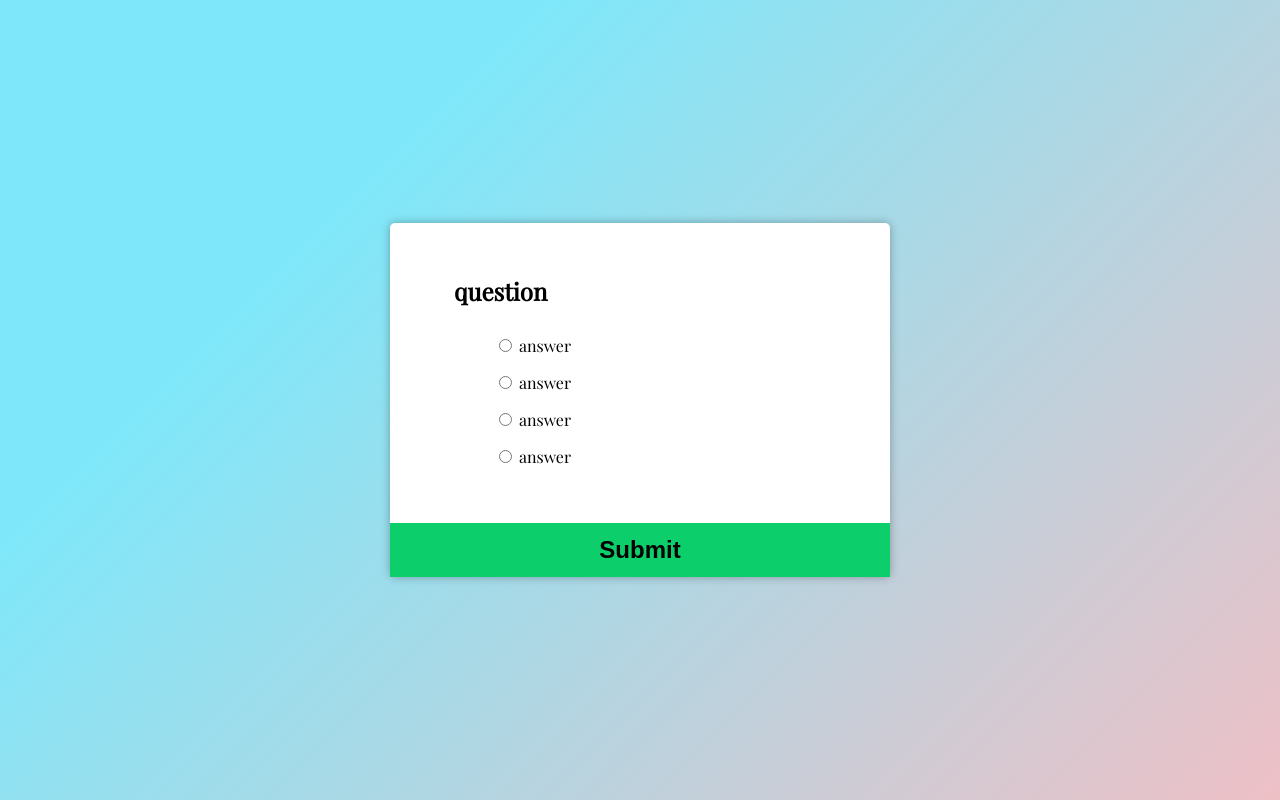
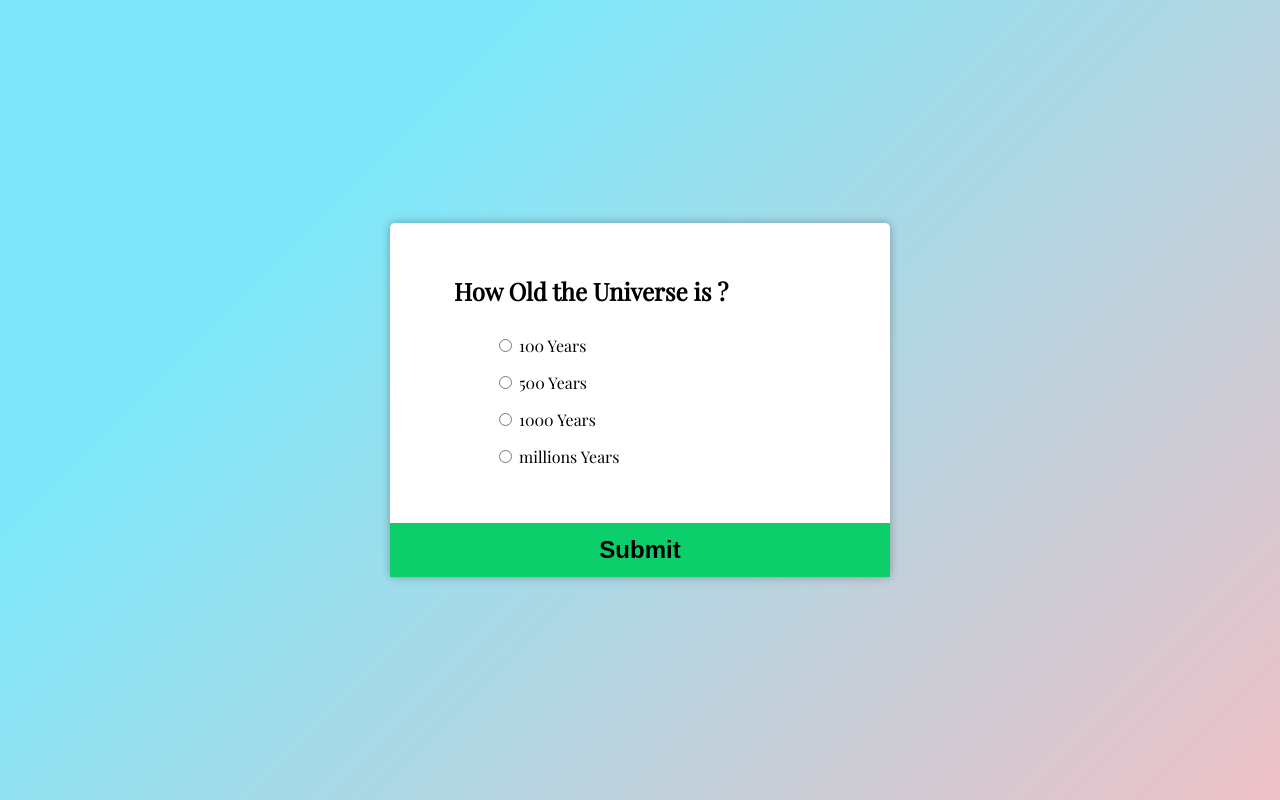
Before and after one commit to ansarjarvis/quiz-app, a plain HTML site: page index.html in a window 1280 px wide. Both pictures are taken after a click on the button "Submit". Drawn offline with nearby package versions, Linux system fonts and the light colour scheme.

Commit message:
manipulate DOM

```diff
--- a/app.js
+++ b/app.js
@@ -13,7 +13,7 @@ const quizData = [
         b: " Dr. AKM",
         c: " Mr.M16",
         d: " None of the above",
-        correct: " a "
+        correct: "a"
 
     },
     {
@@ -24,5 +24,90 @@ const quizData = [
         d: " no not possible here",
         correct: "a"
 
+    },
+    {
+        question: "What is the most used programming language in 2019?",
+        a: " javaScript ",
+        b: " java ",
+        c: " python",
+        d: " c-objective",
+        correct: "a"
+    },
+    {
+        question: "In which year was JavaScript launched?",
+        a: "1996",
+        b: "1995",
+        c: "1994",
+        d: "none of the above",
+        correct: "b",
+    },
+]
+const question = document.querySelector("h2");
+// const label = document.querySelectorAll("label")
+const a_option = document.querySelector("#a_option")
+const b_option = document.querySelector("#b_option")
+const c_option = document.querySelector("#c_option")
+const d_option = document.querySelector("#d_option")
+const button = document.querySelector("button")
+const result = document.querySelector("#quiz")
+
+let currentQuiz = 0;
+let score = 0;
+
+loadQuiz();
+
+function loadQuiz() {
+    deselected()
+    question.innerText = quizData[currentQuiz].question;
+    a_option.innerText = quizData[currentQuiz].a
+    b_option.innerText = quizData[currentQuiz].b
+    c_option.innerText = quizData[currentQuiz].c
+    d_option.innerText = quizData[currentQuiz].d
+
+}
+
+
+// to find which answer is selecting
+
+function getSelected() {
+    let chooseOption = undefined;
+    const answer = document.querySelectorAll(".answer");
+    answer.forEach((val) => {
+        if (val.checked) {
+            chooseOption = val.id;
+            console.log(chooseOption)
+        }
+    })
+    return chooseOption;
+}
+
+// for automatically deselect option on every quiz load
+
+function deselected() {
+    const answer = document.querySelectorAll(".answer");
+    answer.forEach((val) => {
+        val.checked = false;
+    })
+
+}
+
+button.addEventListener("click", () => {
+
+    const answer = getSelected();
+    if (answer) {
+        if (answer === quizData[currentQuiz].correct) {
+            score++;
+        }
+        currentQuiz++;
+
+        if (currentQuiz < quizData.length) {
+            loadQuiz();
+        }
+        else {
+            result.innerHTML = `<h2 class = "result">You answered correctly  ${score}/${quizData.length} questions.</h2>`
+
+        }
+
     }
-]
+}
+)
--- a/index.html
+++ b/index.html
@@ -12,25 +12,25 @@
 
 <body>
     <main>
-        <div class="quiz-container">
+        <div class="quiz-container" id="quiz">
             <div class="quiz-header">
                 <h2>question</h2>
                 <ul>
                     <li>
-                        <input type="radio" id="a" name="answer">
-                        <label for="a">answer</label>
+                        <input type="radio" class="answer" id="a" name="answer">
+                        <label id="a_option" for="a">answer</label>
                     </li>
                     <li>
-                        <input type="radio" id="b" name="answer">
-                        <label for="b">answer</label>
+                        <input type="radio" class="answer" id="b" name="answer">
+                        <label id="b_option" for="b">answer</label>
                     </li>
                     <li>
-                        <input type="radio" id="c" name="answer">
-                        <label for="c">answer</label>
+                        <input type="radio" class="answer" id="c" name="answer">
+                        <label id="c_option" for="c">answer</label>
                     </li>
                     <li>
-                        <input type="radio" id="d" name="answer">
-                        <label for="d">answer</label>
+                        <input type="radio" class="answer" id="d" name="answer">
+                        <label id="d_option" for="d">answer</label>
                     </li>
                 </ul>
             </div>
--- a/stylesheet.css
+++ b/stylesheet.css
@@ -24,7 +24,14 @@ body{
 }
 
 h2{
-    padding: 0%;
+    /* text-align: center; */
+    padding: 0;
+
+}
+
+.result{
+    text-align: center;
+    padding: 1rem;
 }
 
 ul{
```
